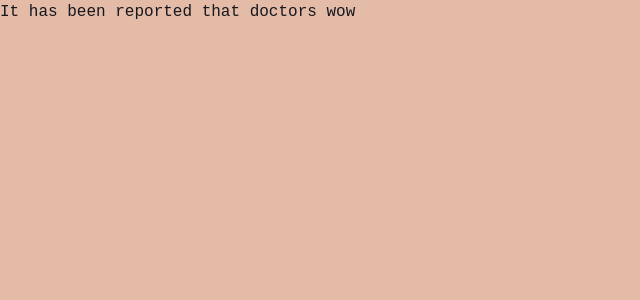
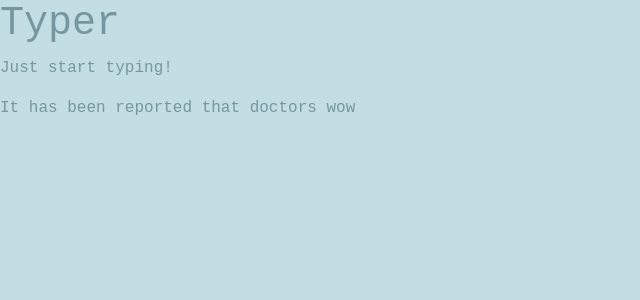
Before and after one commit to JaakkoTulkki/ddd-typist, a React app: page / in a window 1280 px wide. Shown: the top 300 px of the page, without its empty margins (0-640 px from the left). Built offline with nearby package versions, Linux system fonts and the light colour scheme.

Commit message:
Played around with styles.

```diff
--- a/src/index.tsx
+++ b/src/index.tsx
@@ -7,8 +7,23 @@ import {Home} from "./react-app/screens/home/home";
 const text = 'It has been reported that doctors wow';// assessed the boys inside the cave on Saturday and drew up an priority evacuation list with the weakest to be brought out first, and the strongest to be rescued last.';
 
 const App = () =>
-    <div className={styles.container}>
-        <Home textToWrite={text} />
+    <div className={styles.containerFluid}>
+        <div className={`${styles.row} ${styles.header}`}>
+            <div className={styles.col2} />
+            <div className={styles.col8}>
+                <h1>
+                    Typer
+                </h1>
+                <p className={`${styles.leadStyle}`}>Just start typing!</p>
+
+                <div className={`${styles.row} ${styles.writingArea}`}>
+                    <Home textToWrite={text} />
+                </div>
+
+            </div>
+
+            <div className={styles.col2} />
+        </div>
     </div>;
 
 ReactDOM.render(
--- a/src/react-app/screens/home/components/WritingArea/WritingArea.presenter.tsx
+++ b/src/react-app/screens/home/components/WritingArea/WritingArea.presenter.tsx
@@ -60,11 +60,9 @@ interface WrittenSoFarProps {
 const WrittenSoFar: React.SFC<WrittenSoFarProps> = ({game}) => {
     return <span>
         {game.getResults().keys().map((key: TypedKey, index) => {
-            const style = {
-                color: key.correct ? 'black' : 'red',
-            } as any;
+            const clsName=  key.correct ? appStyles.textToWriteCorrect : appStyles.textToWriteIncorrect;
 
-            return <span style={style} key={index}>{key.key}</span>
+            return <span className={clsName} key={index}>{key.key}</span>
         })}
     </span>
 };
--- a/src/scss/main.scss
+++ b/src/scss/main.scss
@@ -4,11 +4,30 @@ $teal-color: #E3BBA6;
 $black-color: #15181F;
 
 body {
+  background-color: #c2dde4;
+  color: #7697a0;
   font-family: monospace;
-  background-color: $teal-color;
-  color: $black-color;
 }
 
+.header {
+  height:   150px;
+}
+.lead-style {
+  font-family: Helvetica;
+  font-weight: 300;
+  font-size: 0.8rem;
+}
+
+.writing-area {
+  font-family: monospace;
+  margin-top: 5rem;
+}
 .text-to-write {
-  color: #BB8768;
+  color: #7697a0;
 }
+.text-to-write__correct {
+  color: #35606d;
+}
+.text-to-write__incorrect {
+  color: red;
+}
--- a/src/scss/main.scss.d.ts
+++ b/src/scss/main.scss.d.ts
@@ -1288,4 +1288,9 @@ export const textWhite50: string;
 export const textHide: string;
 export const visible: string;
 export const invisible: string;
+export const header: string;
+export const leadStyle: string;
+export const writingArea: string;
 export const textToWrite: string;
+export const textToWriteCorrect: string;
+export const textToWriteIncorrect: string;
```
Also changed, not shown: 1 other file (tests, documents, lock files or other folders).
